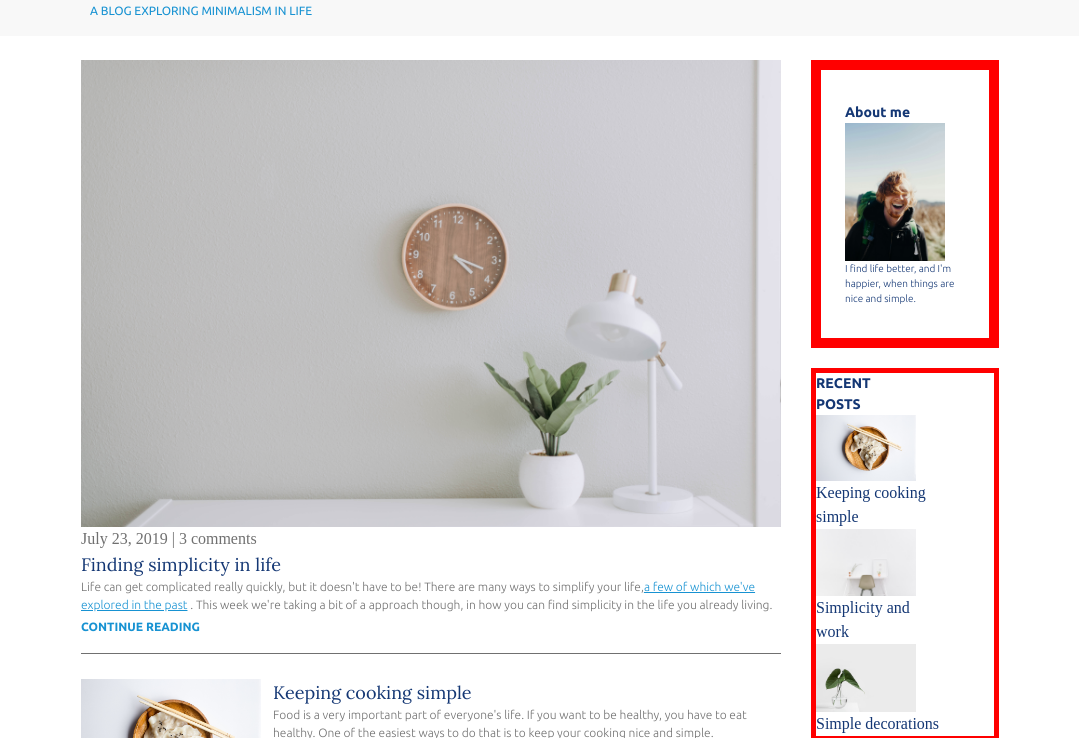
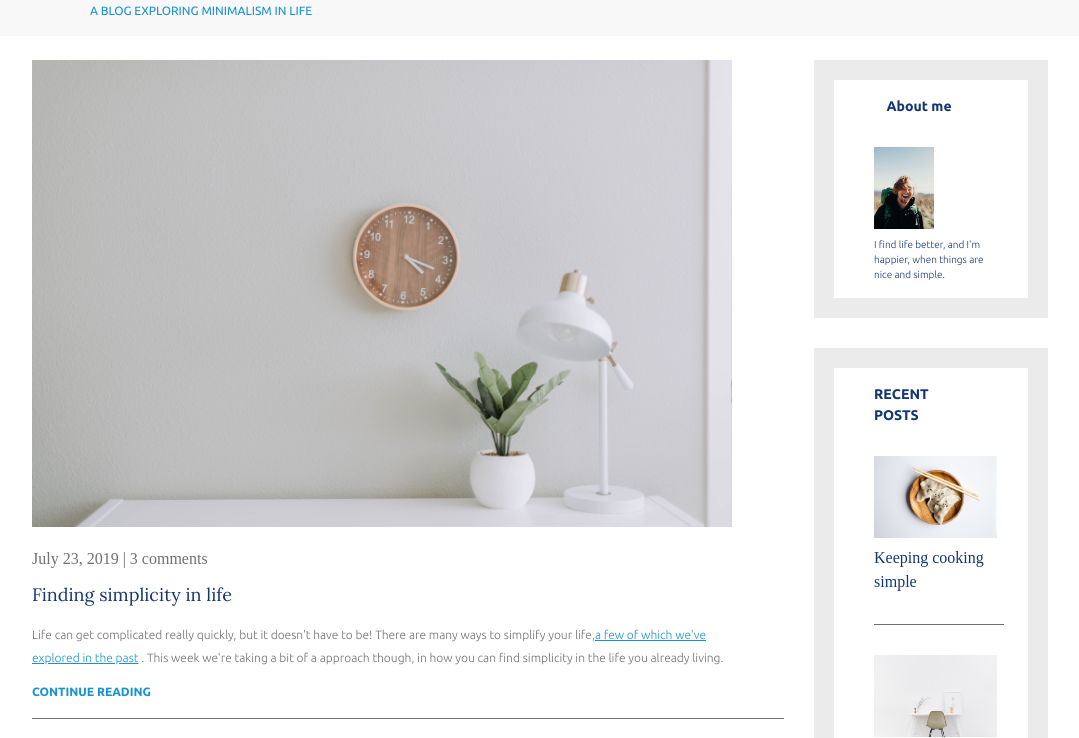
Before and after one commit to Da-ace/document, a plain HTML site: page index.html in a window 1280 px wide. Shown: the part 62-800 px from the top of the page, without its empty margins (100-1179 px from the left). Drawn offline with Linux system fonts and the light colour scheme.

Commit message:
unfinished project

```diff
--- a/header.css
+++ b/header.css
@@ -58,19 +58,3 @@ body {
 .site-home:hover {
   color: red;
 }
-
-@media (max-width: 670px) {
-  header {
-    flex-direction: column;
-    text-align: center;
-    background-color: red;
-  }
-
-  .site-navigation {
-    flex-direction: column;
-  }
-
-  .site-list {
-    margin: 0.5em 0;
-  }
-}
--- a/index.html
+++ b/index.html
@@ -57,6 +57,7 @@
           </p>
           <a class="main-continue" href="">CONTINUE READING</a>
         </article>
+        <div class="tertiary-article-content">
           <article class="tertiary-article">
             <div class="tertiary-tertiary">
               <img class="main-image" src="img/tofu-pic.jpg" alt="" />
@@ -66,8 +67,8 @@
               <h2 class="main-title">Keeping cooking simple</h2>
               <p class="main-content">
                 Food is a very important part of everyone's life. If you want to
-              be healthy, you have to eat healthy. One of the easiest ways to do
-              that is to keep your cooking nice and simple.
+                be healthy, you have to eat healthy. One of the easiest ways to
+                do that is to keep your cooking nice and simple.
               </p>
               <a class="main-continue" href="">CONTINUE READING</a>
             </div>
@@ -80,10 +81,10 @@
             <div class="tertiary-main">
               <h2 class="main-title">Simplicity and work</h2>
               <p class="main-content">
-              Work is often a major source of stress. People get frustrated, it
-              ruins their relationship with others and it leads to burnout. By
-              keeping your work life as simple as possible, it will help balance
-              everything out.
+                Work is often a major source of stress. People get frustrated,
+                it ruins their relationship with others and it leads to burnout.
+                By keeping your work life as simple as possible, it will help
+                balance everything out.
               </p>
               <a class="main-continue" href="">CONTINUE READING</a>
             </div>
@@ -96,14 +97,16 @@
             <div class="tertiary-main">
               <h2 class="main-title">Simple decorations</h2>
               <p class="main-content">
-              A home isn't a home until you've decorated a little. People either
-              don't decorate, or they go overboard and it doesn't have the
-              impact they were hoping for. Staying simple will help draw the eye
-              where you want it to and make things pop like never before.
+                A home isn't a home until you've decorated a little. People
+                either don't decorate, or they go overboard and it doesn't have
+                the impact they were hoping for. Staying simple will help draw
+                the eye where you want it to and make things pop like never
+                before.
               </p>
               <a class="main-continue" href="">CONTINUE READING</a>
             </div>
           </article>
+        </div>
       </main>
 
       <aside class="aside-container">
@@ -119,13 +122,13 @@
             </p>
           </div>
           <div class="aside-second">
-            <h2 class="aside-title">RECENT POSTS</h2>
+            <h2 class="aside-title-recent">RECENT POSTS</h2>
             <img class="aside-image" src="img/tofu-pic.jpg" alt="" />
             <p class="aside-content-recent">Keeping cooking simple</p>
             <img class="aside-image" src="img/chair-pic (1).jpg" alt="" />
             <p class="aside-content-recent">Simplicity and work</p>
             <img class="aside-image" src="img/leaf-pic.jpg" alt="" />
-            <p class="aside-content-recent">Simple decorations</p>
+            <p class="aside-content-deco">Simple decorations</p>
           </div>
         </article>
       </aside>
--- a/main.css
+++ b/main.css
@@ -27,11 +27,29 @@
 }
 
 .main-image {
-  height: 120px;
+  height: 180px;
 }
 
 .main-date {
   color: #707070;
+}
+
+.first-image-div,
+.main-image {
+  padding-bottom: 20px;
+}
+
+.main-date {
+  padding-bottom: 10px;
+}
+.main-title {
+  padding-bottom: 15px;
+}
+
+.first-content,
+.main-content {
+  padding-bottom: 10px;
+  line-height: 23px;
 }
 
 .main-title {
@@ -69,7 +87,7 @@
   margin-bottom: 30px;
 }
 
-@media (max-width: 480px) {
+@media (max-width: 670px) {
   .tertiary-article {
     display: flex;
     flex-direction: column;
@@ -78,6 +96,9 @@
   .all-container {
     display: flex;
     flex-direction: column;
+    /* margin-bottom: 20px; */
+    padding-left: 15px;
+    padding-right: 15px;
   }
 
   .main-image {
@@ -85,4 +106,38 @@
     height: 250px;
     object-fit: cover;
   }
+
+  header {
+    flex-direction: column;
+    text-align: center;
+    background-color: #f8f8f8;
+  }
+
+  .site-navigation {
+    flex-direction: column;
+    gap: 0;
+  }
+
+  .site-list {
+    margin: 0.5em 0;
+    padding-bottom: 0;
+  }
+
+  .first-image-div {
+    padding-bottom: 20px;
+  }
+
+  .main-date,
+  .main-title {
+    padding-bottom: 10px;
+  }
+
+  .first-content {
+    padding-bottom: 15px;
+    line-height: 23px;
+  }
+
+  .aside-image {
+    width: 100%;
+  }
 }
--- a/sidebar.css
+++ b/sidebar.css
@@ -1,20 +1,26 @@
 .aside-first {
-  border: 10px solid red;
-  padding: 2em;
+  border: 20px solid #ebebeb;
+  padding: 1em;
   padding-right: 1.5em;
-  padding-left: 1.5em;
-  margin-bottom: 20px;
+  padding-left: 2.5em;
+  margin-bottom: 30px;
 }
 
 .aside-second {
-  border: 5px solid red;
+  border: 20px solid #ebebeb;
+  padding: 1em;
+  padding-right: 1.5em;
+  padding-left: 2.5em;
 }
 
 .aside-image {
-  width: 100px;
+  height: 120px;
+  padding-bottom: 8px;
+  padding-top: 30px;
 }
 
-.aside-title {
+.aside-title,
+.aside-title-recent {
   font-family: ubuntu;
   font-weight: bold;
   font-size: 14px;
@@ -33,8 +39,16 @@
 .aside-content-recent {
   color: #143774;
   width: 130px;
+  padding-bottom: 30px;
+  border-bottom: 1px solid #707070;
+}
+
+.aside-content-deco {
+  color: #143774;
+  width: 130px;
+  padding-bottom: 30px;
 }
 
 .aside-title {
-  margin: 0;
+  text-align: center;
 }
```
Lines whose indentation alone changed are shown as unchanged.
